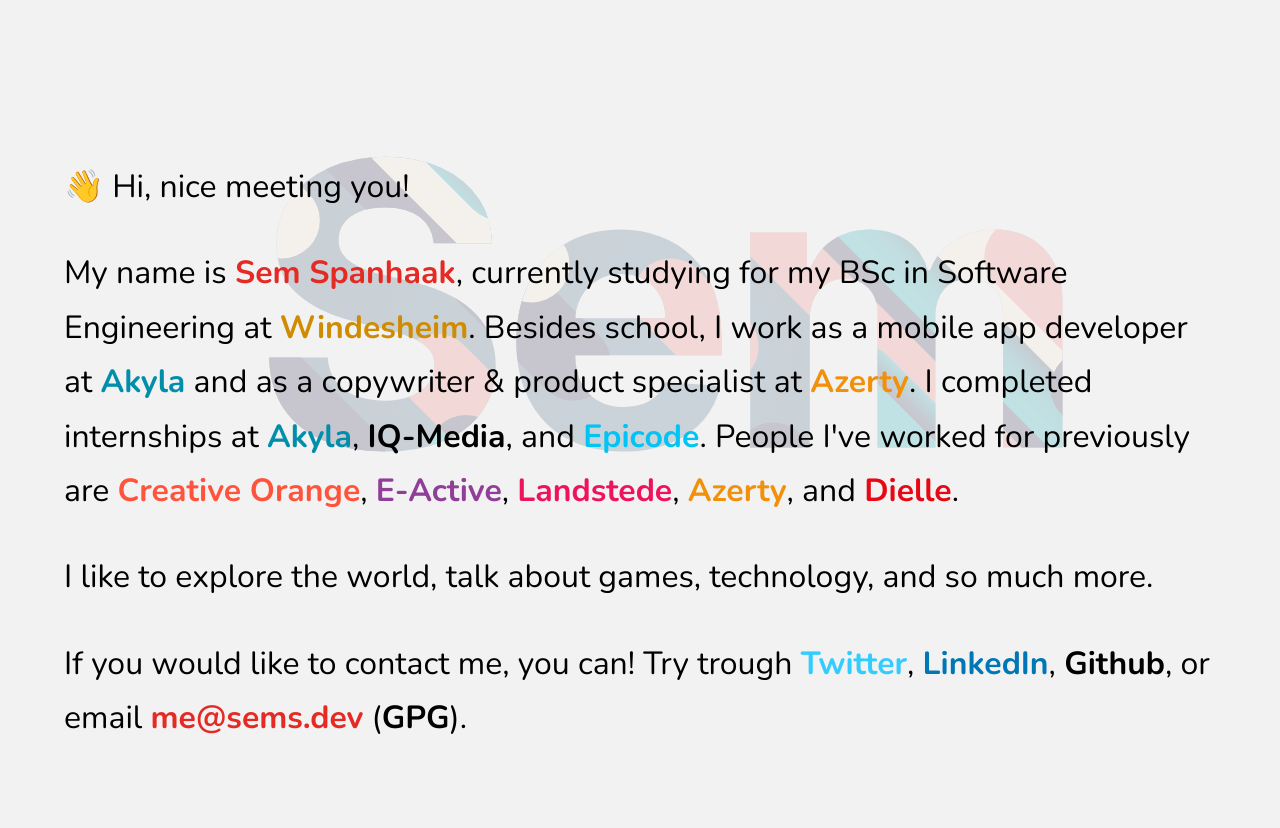
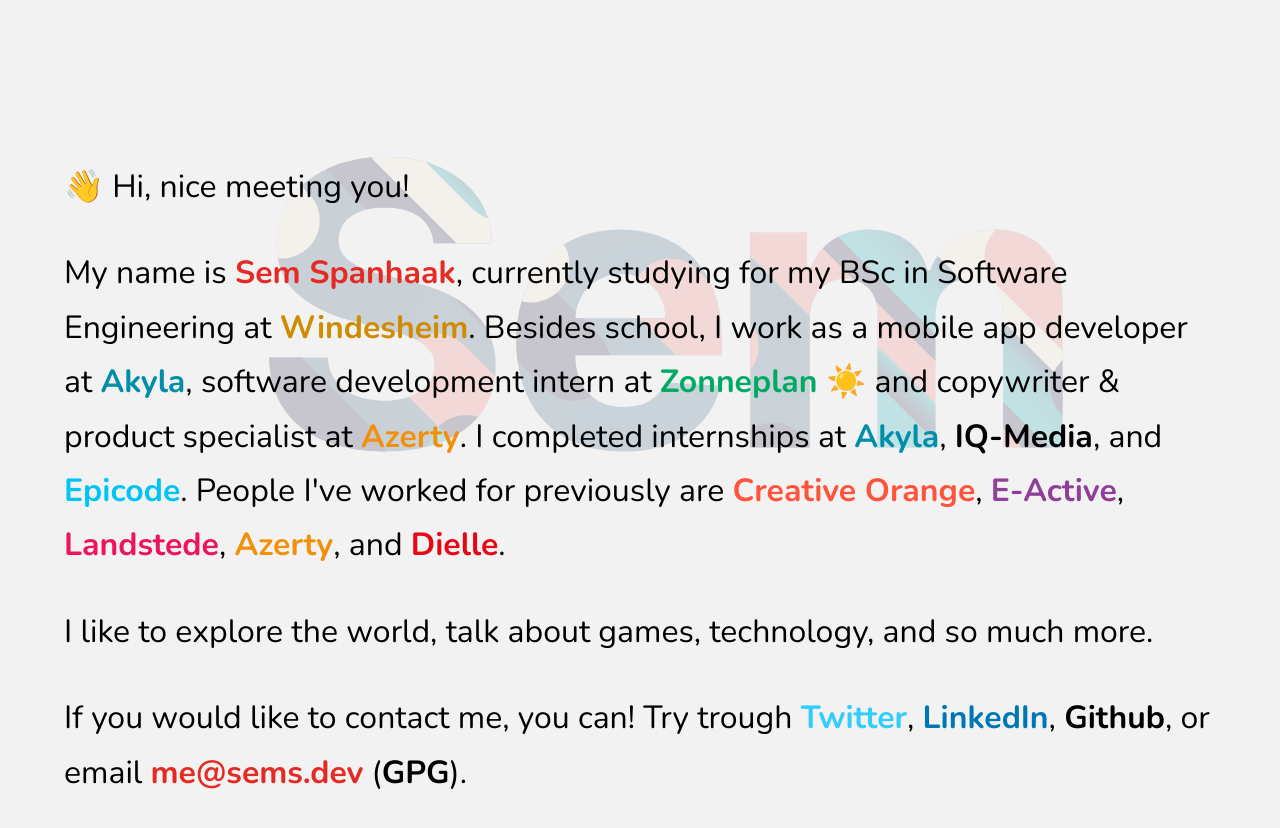
Before and after one commit to sems/sems.dev, a React (Create React App) app: page / in a window 1280 px wide. Shown: the top 828 px of the page. Built offline with nearby package versions, Linux system fonts and the light colour scheme.

Commit message:
internship

```diff
--- a/src/components/header.js
+++ b/src/components/header.js
@@ -12,7 +12,7 @@
 						<span role="img" aria-label="waving hand">👋</span> Hi, nice meeting you!
 					</p>
 					<p>
-						My name is <span className="me">Sem Spanhaak</span>, currently studying for my BSc in Software Engineering at <a className="windes" href="//link.sems.dev/school">Windesheim</a>. Besides school, I work as a mobile app developer at <a className="akyla" href="//link.sems.dev/akyla">Akyla</a> and as a copywriter & product specialist at <a className="azerty" href="//link.sems.dev/azerty/">Azerty</a>. I completed internships at <a className="akyla" href="//link.sems.dev/akyla">Akyla</a>, <a className="iq" href="//link.sems.dev/iq">IQ-Media</a>, and <a className="egm" href="//link.sems.dev/epi">Epicode</a>. People I've worked for previously are <a className="creative-orange" href="//link.sems.dev/orange">Creative Orange</a>, <a className="e-active" href="//link.sems.dev/active">E-Active</a>, <a className="landstede" href="//link.sems.dev/landstede">Landstede</a>, <a className="azerty" href="//link.sems.dev/azerty/">Azerty</a>, and <a className="dielle" href="//link.sems.dev/dielle">Dielle</a>.
+						My name is <span className="me">Sem Spanhaak</span>, currently studying for my BSc in Software Engineering at <a className="windes" href="//link.sems.dev/school">Windesheim</a>. Besides school, I work as a mobile app developer at <a className="akyla" href="//link.sems.dev/akyla">Akyla</a>, software development intern at <a className="zon" href="//link.sems.dev/zon">Zonneplan <span role="img" aria-label="Sun">☀️</span></a> and copywriter & product specialist at <a className="azerty" href="//link.sems.dev/azerty/">Azerty</a>. I completed internships at <a className="akyla" href="//link.sems.dev/akyla">Akyla</a>, <a className="iq" href="//link.sems.dev/iq">IQ-Media</a>, and <a className="egm" href="//link.sems.dev/epi">Epicode</a>. People I've worked for previously are <a className="creative-orange" href="//link.sems.dev/orange">Creative Orange</a>, <a className="e-active" href="//link.sems.dev/active">E-Active</a>, <a className="landstede" href="//link.sems.dev/landstede">Landstede</a>, <a className="azerty" href="//link.sems.dev/azerty/">Azerty</a>, and <a className="dielle" href="//link.sems.dev/dielle">Dielle</a>.
 					</p>
 					<p>
 						I like to explore the world, talk about games, technology, and so much more.
--- a/src/styles/header.sass
+++ b/src/styles/header.sass
@@ -28,6 +28,9 @@
 		.me
 			color:#E52A24
 			font-weight: bold
+		.zon
+			color: rgb(0, 170, 101)
+
 		.akyla
 			color: #008eaa
 		.creative-orange
@@ -59,3 +62,5 @@
 			color: #f2f2f2
 			.iq, .github, .gpg
 				color: #ffffff
+			.zon
+				color: rgb(118, 204, 43)
```
